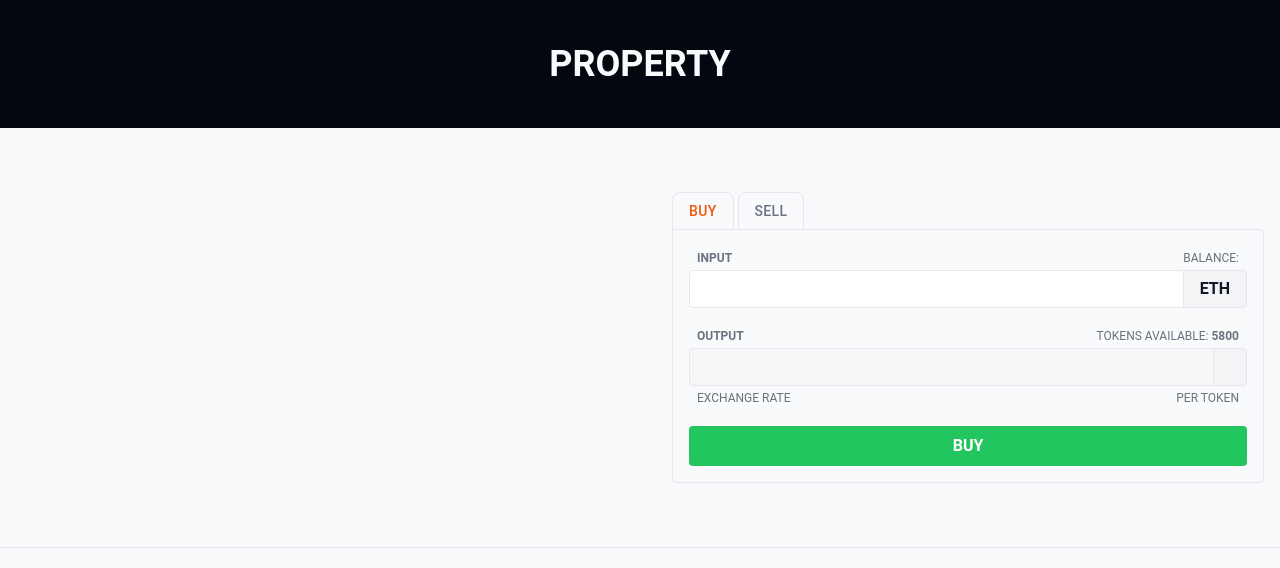
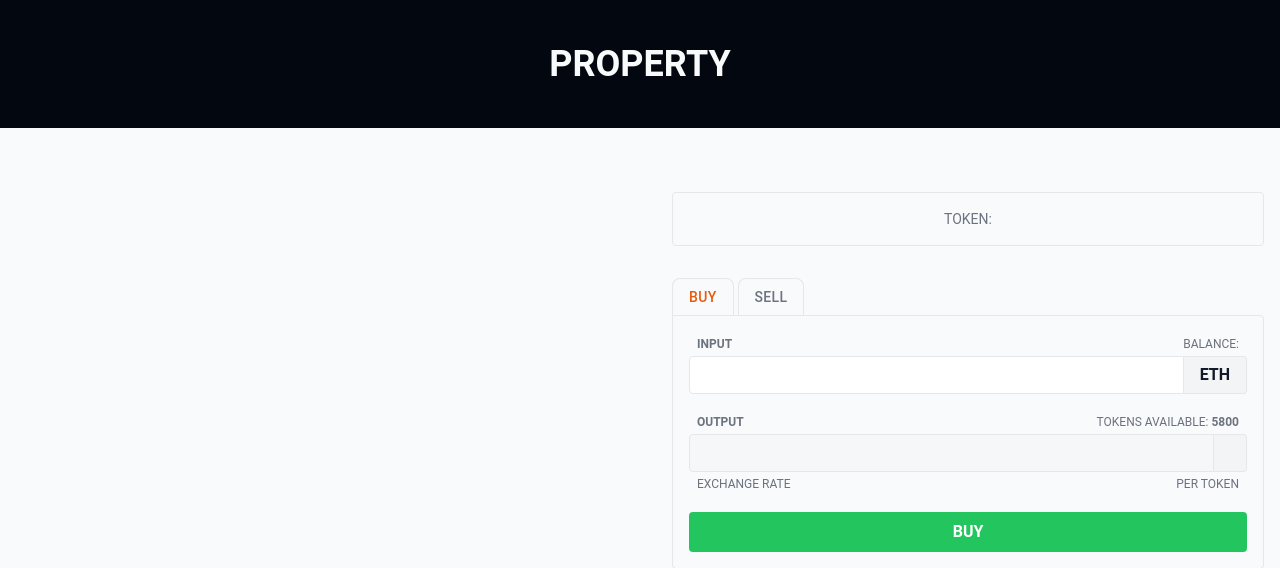
Before and after one commit to tauraspaj/eToken-real-estate-tokenisation, a PHP site: page /property.php in a window 1280 px wide. Shown: the part 64-632 px from the top of the page. Run offline with PHP 8.4, Linux system fonts and the light colour scheme; some libraries are stand-ins or nearby versions.

Commit message:
Display token address on each property

```diff
--- a/public/css/dist.css
+++ b/public/css/dist.css
@@ -616,6 +616,14 @@ Ensure the default browser behavior of the `hidden` attribute.
   margin-top: -4rem;
 }
 
+.mb-8 {
+  margin-bottom: 2rem;
+}
+
+.mb-16 {
+  margin-bottom: 4rem;
+}
+
 .inline-block {
   display: inline-block;
 }
@@ -1091,6 +1099,10 @@ Ensure the default browser behavior of the `hidden` attribute.
 
 .p-8 {
   padding: 2rem;
+}
+
+.p-6 {
+  padding: 1.5rem;
 }
 
 .py-12 {
--- a/public/property.php
+++ b/public/property.php
@@ -9,6 +9,9 @@ include_once './header.php';
     </div>
 
     <div id="exchange" class="flex flex-col">
+        <div class="border rounded p-4 flex justify-center items-center mb-8">
+            <p class="uppercase text-gray-500 text-sm">Token: <span class="font-medium text-gray-900" id="tokenAddress"></span></p>
+        </div>
         <div>
             <p id="showBuy" class="text-sm font-medium text-orange-600 uppercase tracking-wide px-4 py-2 border inline-block rounded-t-lg border-b-0 cursor-pointer">Buy</p>
             <p id="showSell" class="text-sm font-medium text-gray-500 uppercase tracking-wide px-4 py-2 border inline-block rounded-t-lg border-b-0 cursor-pointer">Sell</p>
```
Also changed, not shown: public/js/app.js.
